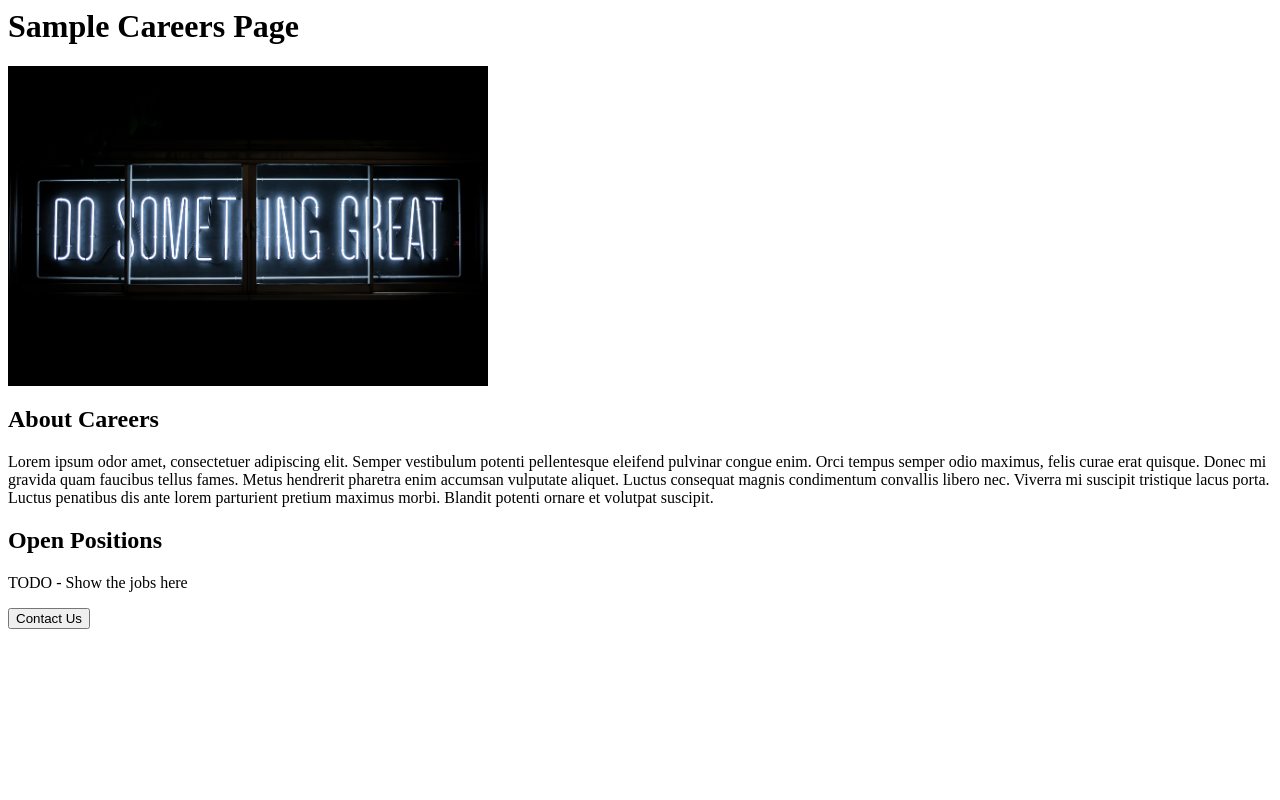
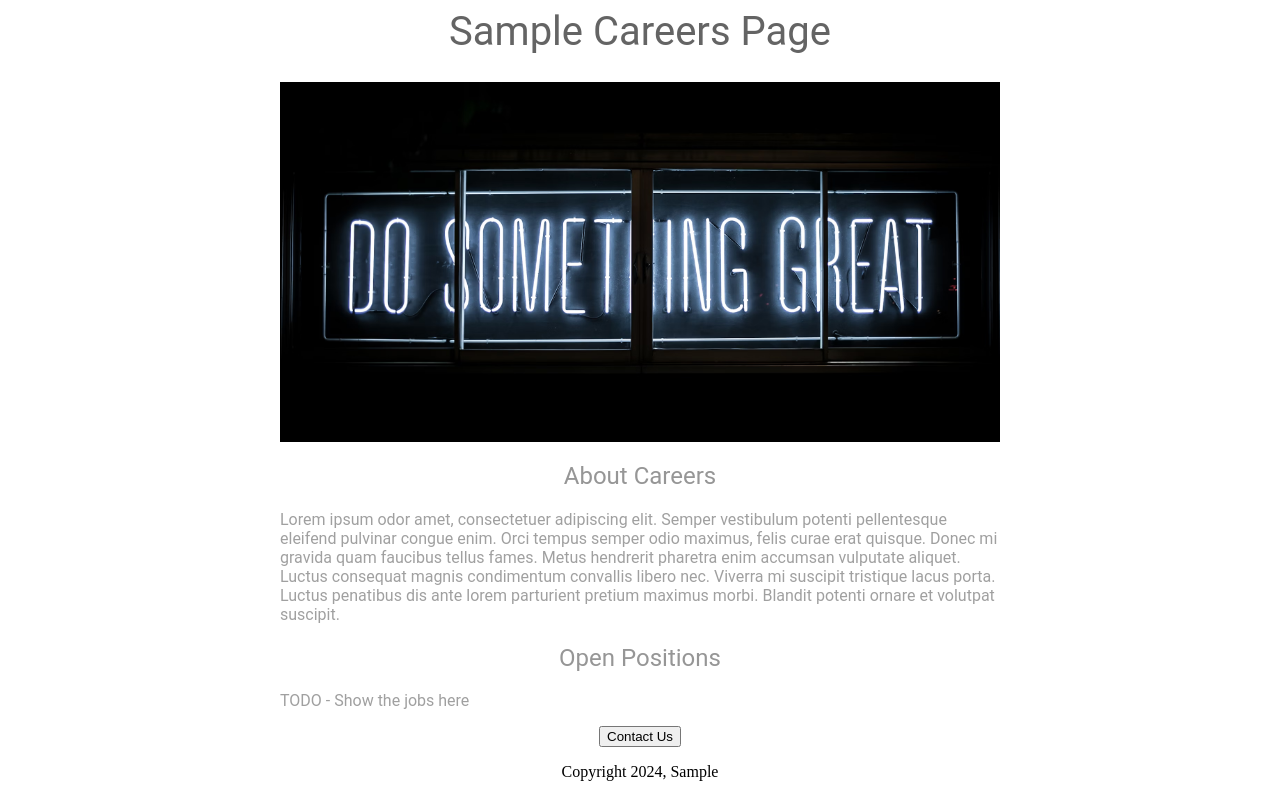
Before and after one commit to Tagore-7/web-application-using-python, a Flask app: page / in a window 1280 px wide. Run offline with Flask 3, Linux system fonts and the light colour scheme.

Commit message:
added CSS

```diff
--- a/templates/home.html
+++ b/templates/home.html
@@ -4,24 +4,62 @@
     <title>
       Careers
     </title>
+    <style>
+      h1 {
+        font-size: 40px;
+        font-family: Roboto;
+        font-weight: normal;
+        color: rgb(100, 100, 100);
+        text-align: center;
+      }
+      #banner {
+        width: 100%;
+        height: 360px;
+        object-fit: cover
+      }
+      h2{
+        font-family: Roboto;
+        font: size; 32px;
+        color: rgb(150, 150, 150);
+        text-align: center;
+        font-weight: normal;
+      }
+      .bodytext {
+        font-family: Roboto;
+        color: rgb(160,160,160)
+      }
+
+      #container {
+        max-width: 720px;
+        margin: 0 auto 0 auto;
+
+      }
+    </style>
   </head>
   <body>
+    <div id="container">
     <h1>Sample Careers Page</h1>
-    <img src="static/sample_img.jpeg" height="320" >
+    <img id="banner" src="static/sample_img.jpeg" >
     <h2>
       About Careers
     </h2>
-    <p>
+    <p class="bodytext">
       Lorem ipsum odor amet, consectetuer adipiscing elit. Semper vestibulum potenti pellentesque eleifend pulvinar congue enim. Orci tempus semper odio maximus, felis curae erat quisque. Donec mi gravida quam faucibus tellus fames. Metus hendrerit pharetra enim accumsan vulputate aliquet. Luctus consequat magnis condimentum convallis libero nec. Viverra mi suscipit tristique lacus porta. Luctus penatibus dis ante lorem parturient pretium maximus morbi. Blandit potenti ornare et volutpat suscipit.
     </p>
     <h2>
       Open Positions
     </h2>
-    <p>
+    <p class="bodytext">
       TODO - Show the jobs here
     </p>
+      <div style="text-align:center;">
     <button>
       Contact Us
     </button>
+        <p>
+          Copyright 2024, Sample
+        </p>
+      </div>
+    </div>
   </body>
 </html>
```
